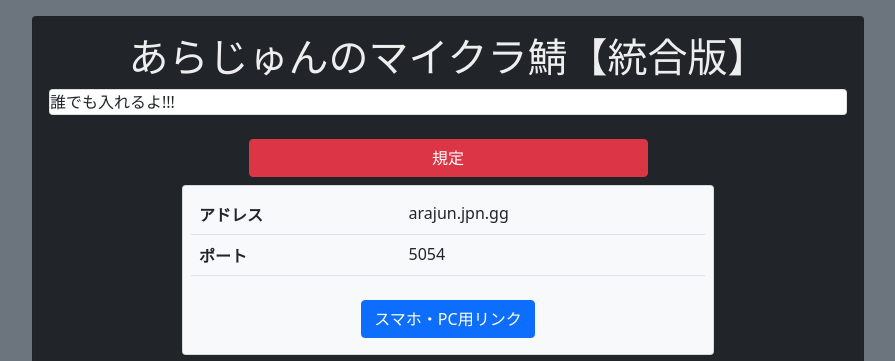
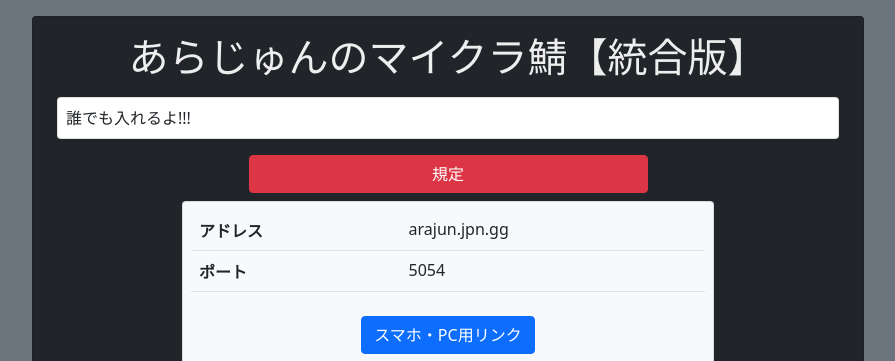
Before and after one commit to arara0904/mc, a plain HTML site: page index.html in a window 1280 px wide. Shown: the top 361 px of the page, without its empty margins (192-1087 px from the left). Drawn offline with nearby package versions, Linux system fonts and the light colour scheme.

Commit message:
Update index.html

```diff
--- a/index.html
+++ b/index.html
@@ -13,7 +13,7 @@
 <body class="p-3 bg-secondary">
     <div class="offset-md-2 col-md-8 card p-3 align-self-center bg-dark ">
         <p class="h1 text-center " style="color:#eee;">あらじゅんのマイクラ鯖【統合版】</p>
-        <p class="card">
+        <p class="card p-2 m-2">
             誰でも入れるよ!!!
         </p>
         <a href="https://memo.onl.jp/?WRca8g1cri" class="btn btn-danger w-50 align-self-center m-2 ">規定</a>
```
